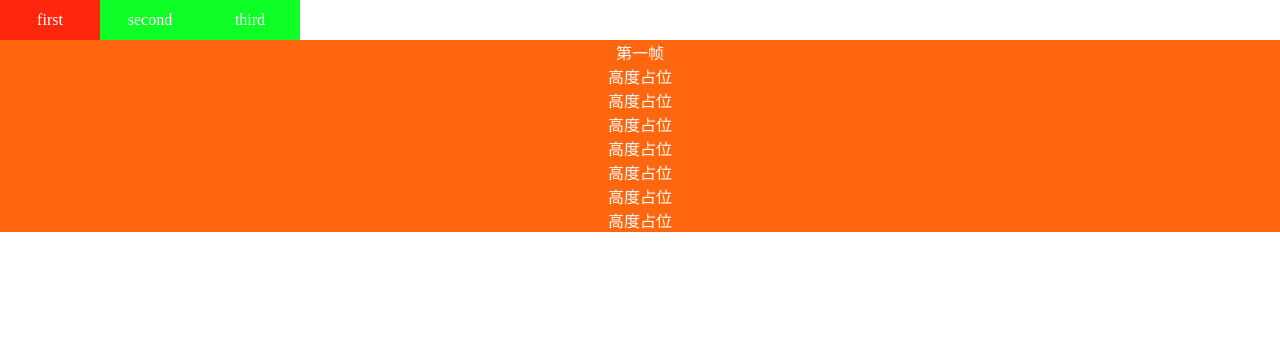
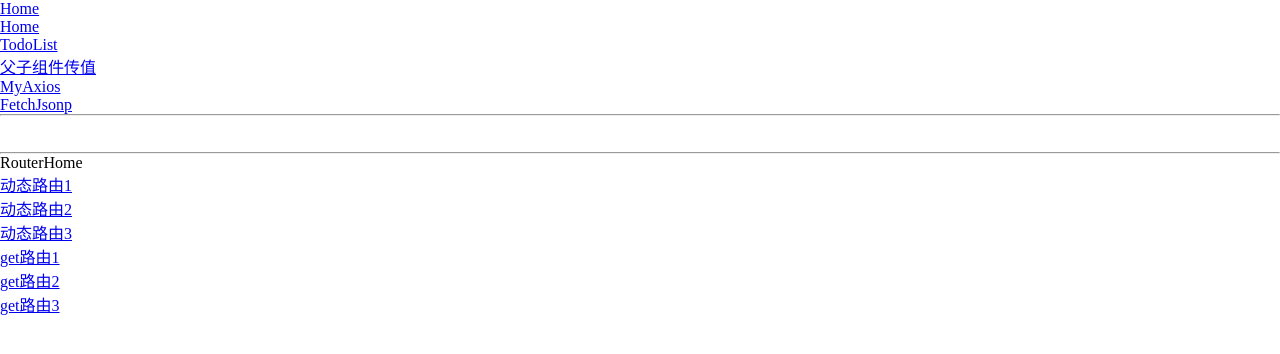
Before and after one commit to zzqhd/reactDemo, a React (Create React App) app: page / in a window 1280 px wide. Shown: the top 354 px of the page. Built offline with nearby package versions, Linux system fonts and the light colour scheme.

Commit message:
add 3种路由实现方式

```diff
--- a/package.json
+++ b/package.json
@@ -8,7 +8,10 @@
     "prop-types": "^15.7.2",
     "react": "^16.7.0",
     "react-dom": "^16.7.0",
-    "react-scripts": "^2.1.5"
+    "react-router": "^4.3.1",
+    "react-router-dom": "^4.3.1",
+    "react-scripts": "^2.1.5",
+    "url": "^0.11.0"
   },
   "scripts": {
     "start": "react-scripts start",
--- a/src/App.js
+++ b/src/App.js
@@ -1,25 +1,49 @@
 import React, { Component } from 'react';
+import {BrowserRouter as Router,Route,Link} from 'react-router-dom'
 import Home from './components/Home'
 import DataBind from './components/DataBind'
 import TodoList from './components/TodoList'
-// import MyAxios from './components/NetHelper/MyAxios'
+import MyAxios from './components/NetHelper/MyAxios'
 import FetchJsonp from './components/NetHelper/FetchJsonp'
 import SuperComponent from './components/SuperChild/superComponent'
+import RouterHome from './Router/components/RouterHome'
+import RouteContent from './Router/components/RouterNextPage'
 
 class App extends Component {
 
   // render 模版  jsx,
   render() {
     return (
-      <div>
-        {/*我是div*/}
-        {/*<Home/>*/}
-        {/*<DataBind/>*/}
-        {/*<TodoList/>*/}
-        {/*<SuperComponent/>*/}
-        {/*<MyAxios/>*/}
-        <FetchJsonp/>
-      </div>
+        <Router>
+            <div>
+                <ul>
+                    <li> <Link to="/">Home</Link> </li>
+                    <li> <Link to="/Home">Home</Link> </li>
+                    <li> <Link to="/TodoList">TodoList</Link> </li>
+                    <li> <Link to="/SuperComponent">父子组件传值</Link> </li>
+                    <li> <Link to="/MyAxios">MyAxios</Link> </li>
+                    <li> <Link to="/FetchJsonp">FetchJsonp</Link> </li>
+                </ul>
+                <hr/>
+                <br/>
+                <br/>
+                <hr/>
+                {/*URL path路由 -- 静态路由*/}
+                <Route exact path="/" component={RouterHome} />
+                <Route path="/Home" component={Home} />
+                <Route path="/TodoList" component={TodoList} />
+                <Route path="/SuperComponent" component={SuperComponent} />
+                <Route path="/MyAxios" component={MyAxios} />
+                <Route path="/FetchJsonp" component={FetchJsonp} />
+                <Route path="/RouterHome" component={RouterHome} />
+                {/*动态路由*/}
+                <Route path="/RouterContent/:myParams" component={RouteContent} />
+                {/*get路由*/}
+                <Route path="/RouterContent" component={RouteContent} />
+
+            </div>
+
+        </Router>
     );
   }
 }
--- /dev/null
+++ b/src/Router/components/RouterHome.js
@@ -0,0 +1,48 @@
+import React from 'react'
+import {BrowserRouter as Router,Route,Link} from 'react-router-dom'
+
+class RouterHome extends  React.Component{
+    constructor(props) {
+        super(props);
+        this.state = {
+            dataList: [
+                "动态路由1",
+                "动态路由2",
+                "动态路由3",
+            ],
+            getRouterList: [
+                "get路由1",
+                "get路由2",
+                "get路由3",
+            ]
+        }
+    }
+
+    render() {
+        return (
+            <div>
+                RouterHome
+
+                <ul>
+                    {/*动态路由写法：不是引号是键盘上的esc，`/路由名/参数`*/}
+                    {this.state.dataList.map((value, index)=>{
+                        return <li key={index}> <Link to={`/RouterContent/${value}`}> {value} </Link></li>
+                    })
+                    }
+                    {/*get路由写法：同动态路由的"引号"，*/}
+                    {
+                        this.state.getRouterList.map((value,index) => {
+                            return (
+                                <li key={index}>
+                                    <Link to={`/RouterContent?aid=${value}`}>{value}</Link>
+                                </li>
+                            )
+                    })
+                    }
+                </ul>
+            </div>
+        );
+    }
+}
+
+export default RouterHome
--- /dev/null
+++ b/src/Router/components/RouterNextPage.js
@@ -0,0 +1,37 @@
+import React from 'react'
+import url from 'url'
+class RouterNextPage extends  React.Component{
+    constructor(props) {
+        super(props);
+        this.state = {
+            param: "",
+            getParams: "",
+        }
+    }
+
+    componentDidMount() {
+
+        var syncRouter = this.props.match.params.myParams;
+        var getRouter  = url.parse(this.props.location.search,true).query;
+        console.log(getRouter)
+        console.log(this.props.location.search);
+        this.setState({
+
+            param: syncRouter,
+            getParams: getRouter.aid
+        })
+    }
+
+    render() {
+        return (
+            <div>
+                RouterContent接收的内容 --动态路由：{this.state.param}
+                <br/>
+                RouterContent接收的内容 --get路由：{this.state.getParams}
+
+            </div>
+        );
+    }
+}
+
+export default RouterNextPage
```
